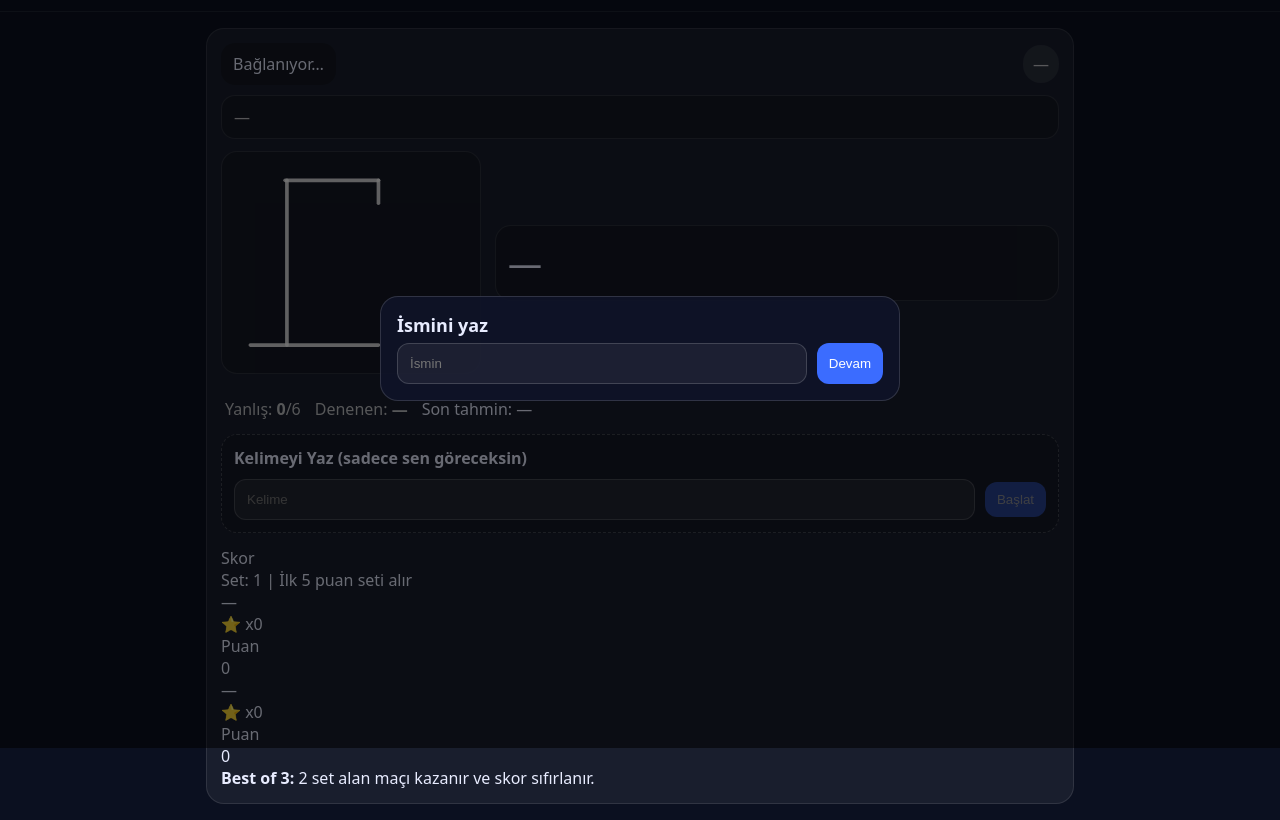
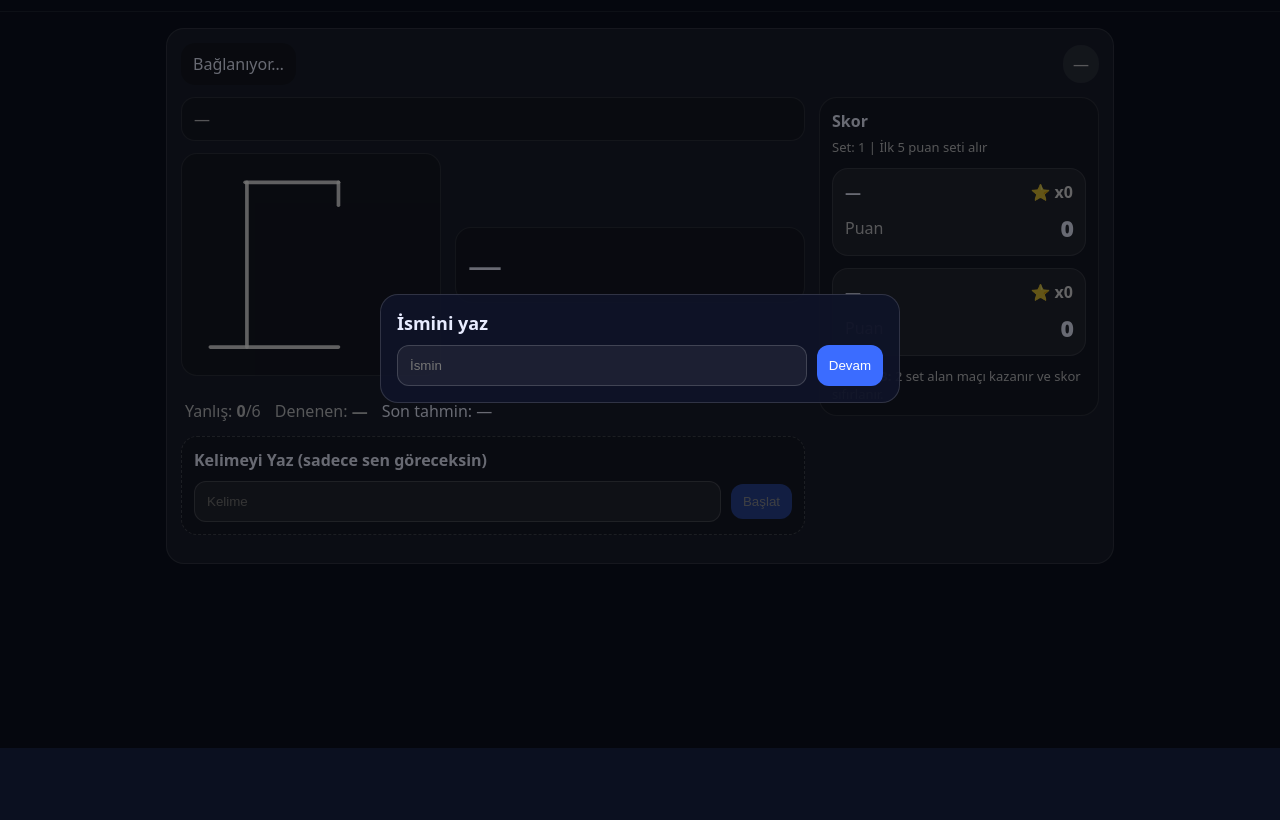
Before and after one commit to playingzeus/adam-asmaca-online, a website: page public/index.html in a window 1280 px wide. Shown: the part 52-872 px from the top of the page. After the commit the page ends 800 px from the top, so only its background shows below. Drawn offline with nearby package versions, Linux system fonts and the light colour scheme.

Commit message:
Update style.css

```diff
--- a/public/style.css
+++ b/public/style.css
@@ -29,7 +29,7 @@ input{
   background:rgba(255,255,255,.06); color:#e8ecff; outline:none;
 }
 
-.wrap{ max-width:900px; margin:0 auto; padding:16px; }
+.wrap{ max-width:980px; margin:0 auto; padding:16px; }
 .card{
   background:var(--card);
   border:1px solid var(--border);
@@ -41,17 +41,23 @@ input{
 .status{ padding:10px 12px; background:rgba(0,0,0,.25); border-radius:14px; }
 .pill{ padding:8px 10px; border-radius:999px; background:rgba(255,255,255,.08); color:var(--muted); }
 
+.layout{
+  margin-top:12px;
+  display:grid;
+  grid-template-columns: 1fr 280px;
+  gap:14px;
+}
+
 .names{
-  margin-top:10px;
   padding:10px 12px;
   border-radius:14px;
   background:rgba(0,0,0,.18);
   border:1px solid rgba(255,255,255,.10);
   color:var(--muted);
+  margin-bottom:12px;
 }
 
 .board{
-  margin-top:12px;
   display:grid;
   grid-template-columns: 260px 1fr;
   gap:14px;
@@ -66,7 +72,7 @@ input{
   padding:10px;
 }
 .line{ stroke: rgba(255,255,255,.82); stroke-width:4; stroke-linecap:round; }
-.hidden{ opacity:0; }
+
 .word{
   font-size:34px;
   letter-spacing:8px;
@@ -77,6 +83,7 @@ input{
   min-height:64px;
   display:flex; align-items:center; flex-wrap:wrap; gap:8px;
 }
+
 .meta{
   grid-column: 1 / -1;
   display:flex; gap:14px; flex-wrap:wrap;
@@ -115,11 +122,35 @@ input{
 .key.hit{ outline:2px solid rgba(126,231,135,.45); }
 .key.miss{ outline:2px solid rgba(255,127,127,.45); }
 
-@media (max-width: 760px){
-  .board{ grid-template-columns:1fr; }
-  .word{ font-size:28px; letter-spacing:6px; }
-  .kbd{ grid-template-columns: repeat(7, minmax(0, 1fr)); }
+/* parts visibility */
+.hidden{ display:none; }
+
+/* Scoreboard */
+.score{
+  border-radius:18px;
+  border:1px solid rgba(255,255,255,.10);
+  background:rgba(0,0,0,.14);
+  padding:12px;
+  height: fit-content;
+  position: sticky;
+  top: 12px;
 }
+.scoreTitle{ font-weight:900; font-size:16px; }
+.scoreMini{ color:var(--muted); margin-top:6px; font-size:13px; }
+
+.playerCard{
+  margin-top:12px;
+  padding:12px;
+  border-radius:16px;
+  border:1px solid rgba(255,255,255,.10);
+  background:rgba(255,255,255,.06);
+}
+.pTop{ display:flex; justify-content:space-between; gap:10px; align-items:center; }
+.pName{ font-weight:900; }
+.stars{ color:rgba(255,255,255,.85); font-weight:800; }
+.pBottom{ margin-top:10px; display:flex; justify-content:space-between; align-items:center; color:var(--muted); }
+.pPoints{ font-size:22px; font-weight:950; color:#e8ecff; }
+.scoreHint{ margin-top:12px; color:var(--muted); font-size:13px; line-height:1.35; }
 
 /* Modal / Overlay */
 .modal{
@@ -135,11 +166,9 @@ input{
   border-radius:18px;
   padding:16px;
 }
-.modalTitle{ font-size:18px; font-weight:850; margin-bottom:6px; }
-.modalDesc{ color:var(--muted); margin-bottom:12px; }
+.modalTitle{ font-size:18px; font-weight:850; margin-bottom:10px; }
 .modalRow{ display:flex; gap:10px; }
 .modalRow input{ flex:1; }
-.modalMini{ margin-top:10px; color:var(--muted); font-size:13px; }
 
 .overlay{
   position:fixed; inset:0; z-index:60;
@@ -160,3 +189,13 @@ input{
 .overlaySecret{ margin-top:12px; font-size:18px; font-weight:850; }
 .overlayMini{ margin-top:10px; color:var(--muted); font-size:13px; }
 .hidden{ display:none; }
+
+@media (max-width: 900px){
+  .layout{ grid-template-columns:1fr; }
+  .score{ position: static; }
+}
+@media (max-width: 760px){
+  .board{ grid-template-columns:1fr; }
+  .word{ font-size:28px; letter-spacing:6px; }
+  .kbd{ grid-template-columns: repeat(7, minmax(0, 1fr)); }
+}
```
